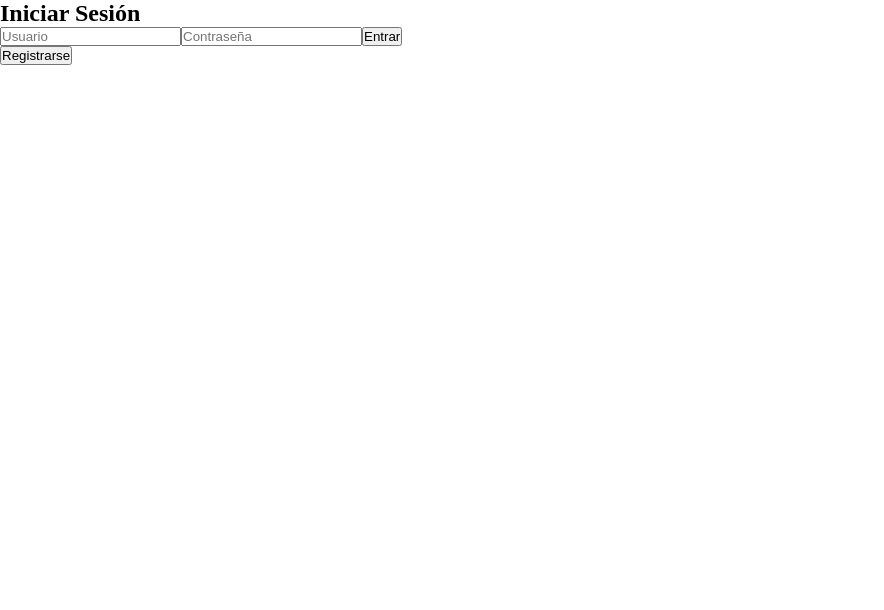
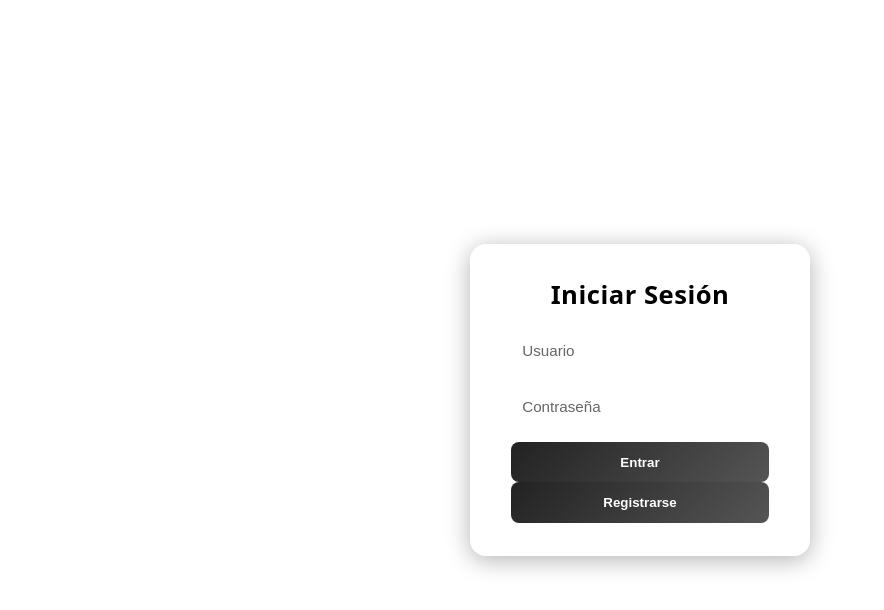
Before and after one commit to VictorMoyan0/Wallet, a React (Vite) app: page / in a window 1280 px wide. Shown: the top 610 px of the page, without its empty margins (0-884 px from the left). Built offline with nearby package versions, Linux system fonts and the light colour scheme.

Commit message:
probando estilo

```diff
--- a/src/Style.css
+++ b/src/Style.css
@@ -3,3 +3,103 @@
     padding: 0;
     box-sizing: border-box;
 }
+
+body {
+  margin: 0;
+  padding: 0;
+  height: 100vh;
+  font-family: 'Poppins', system-ui, sans-serif;
+
+  /*background-image: url('/src/assets/momo.jpg');*/
+  background-size: cover;
+  background-position: center;
+  background-repeat: no-repeat;
+  background-attachment: fixed;
+
+  display: flex;
+  align-items: center;
+  justify-content: center;
+}
+
+/* Contenedor principal del login */
+.login-container {
+  background-color: rgba(255, 255, 255, 0.12);
+  backdrop-filter: blur(14px);
+  border: 1px solid rgba(255, 255, 255, 0.2);
+  border-radius: 16px;
+  padding: 2rem 2.5rem;
+  width: 340px;
+  box-shadow: 0 4px 25px rgba(0, 0, 0, 0.3);
+  color: white;
+  text-align: center;
+  animation: fadeIn 1s ease;
+}
+
+/* Título */
+.login-container h2 {
+  font-weight: 600;
+  margin-bottom: 1.2rem;
+  font-size: 1.6rem;
+  letter-spacing: 0.5px;
+  color: #000;
+}
+
+/* Campos */
+.login-container input {
+  width: 100%;
+  padding: 0.7rem;
+  margin-bottom: 1rem;
+  border-radius: 8px;
+  border: none;
+  background-color: rgba(255, 255, 255, 0.8);
+  color: #333;
+  font-size: 0.95rem;
+  outline: none;
+}
+
+.login-container input::placeholder {
+  color: #666;
+}
+
+/* Botones */
+.login-container button {
+  width: 100%;
+  padding: 0.8rem;
+  border: none;
+  border-radius: 8px;
+  background: linear-gradient(135deg, #222, #555);
+  color: white;
+  font-weight: 600;
+  cursor: pointer;
+  transition: 0.2s;
+}
+
+.login-container button:hover {
+  background: linear-gradient(135deg, #111, #444);
+  transform: scale(1.02);
+}
+
+/* Botón secundario (registro) */
+.register-btn {
+  background: rgba(255, 255, 255, 0.25);
+  color: white;
+  border: 1px solid rgba(255, 255, 255, 0.3);
+  margin-top: 0.8rem;
+}
+
+.register-btn:hover {
+  background: rgba(255, 255, 255, 0.4);
+  color: #000;
+}
+
+/* Animación sutil */
+@keyframes fadeIn {
+  from {
+    opacity: 0;
+    transform: translateY(10px);
+  }
+  to {
+    opacity: 1;
+    transform: translateY(0);
+  }
+}
```
